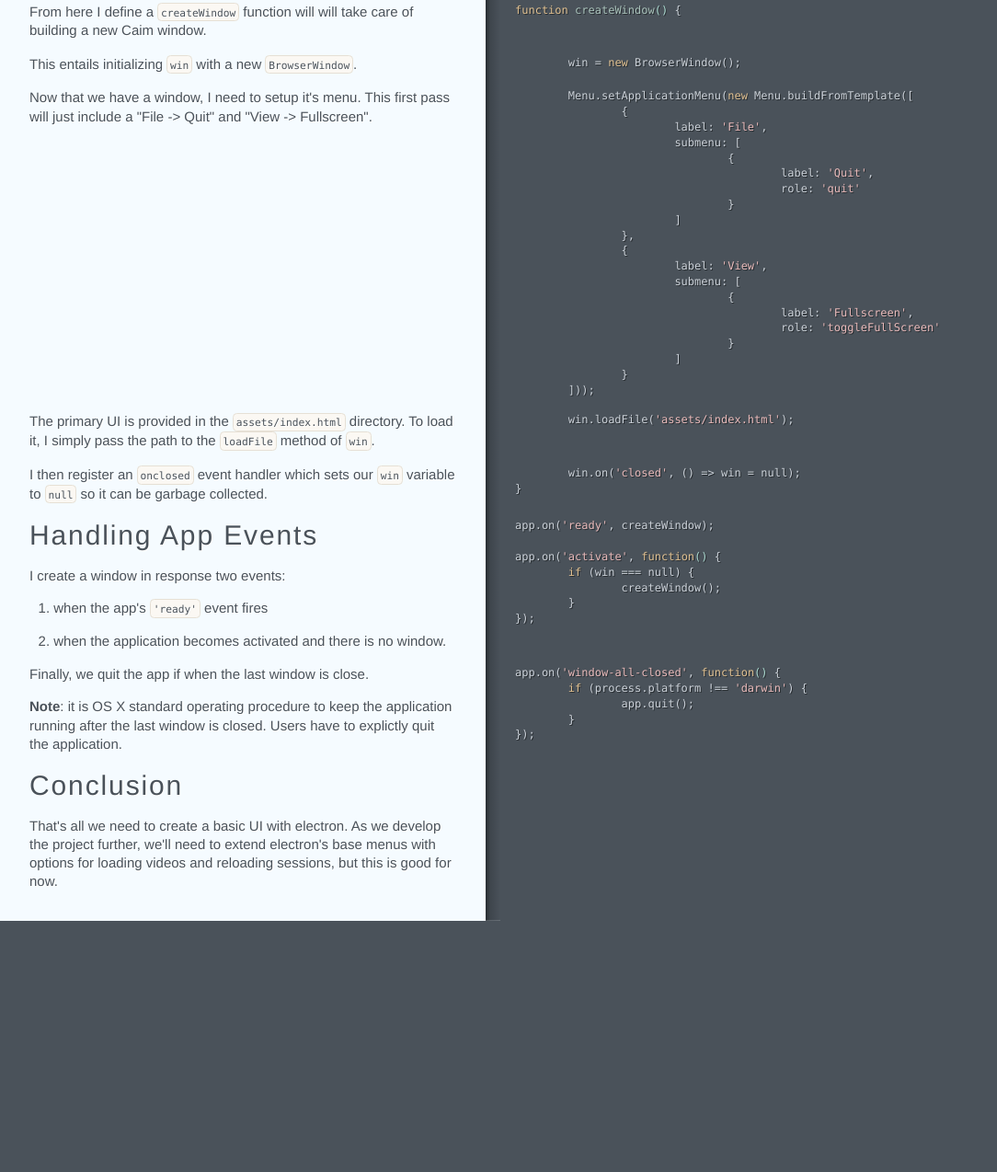
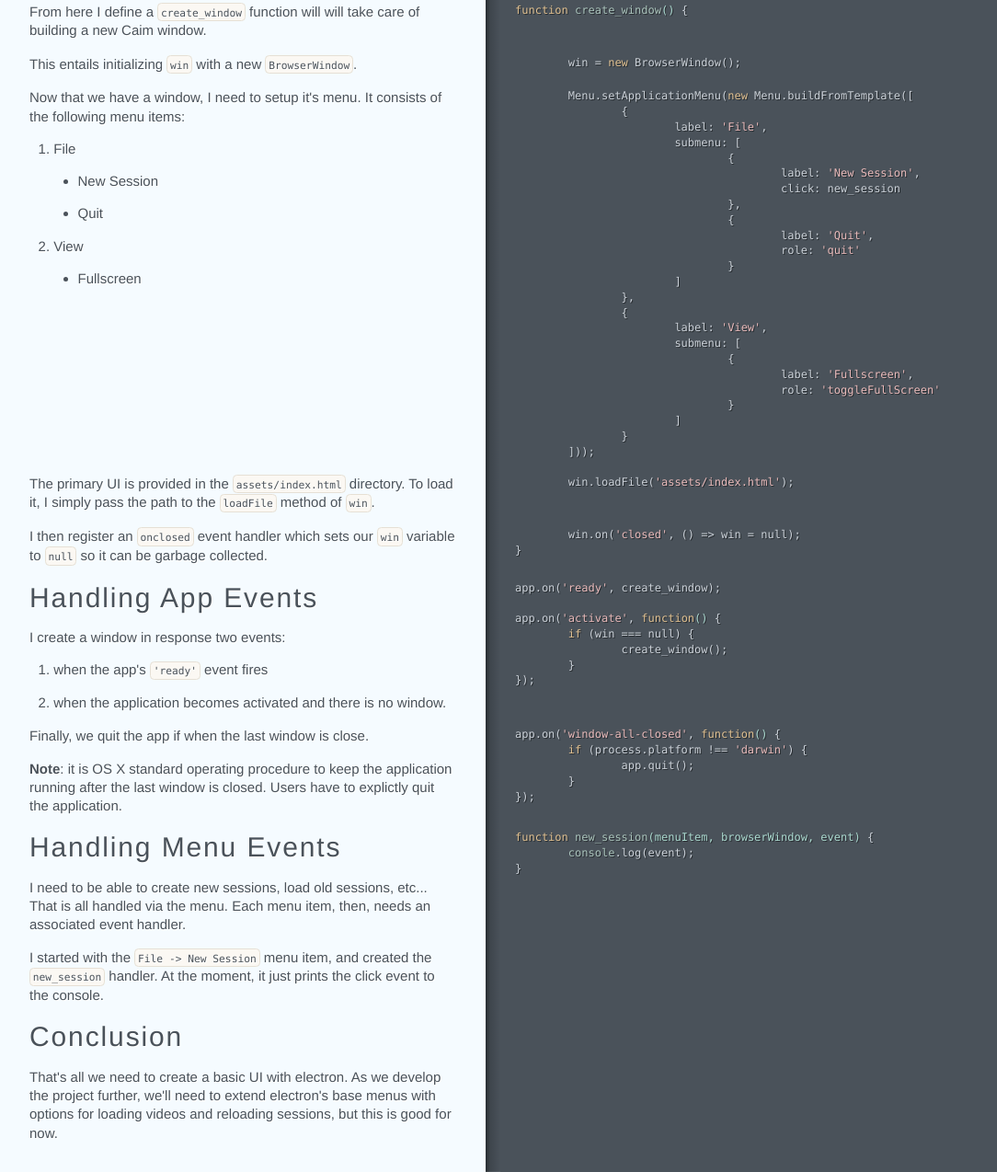
Before and after one commit to ELIFE-ASU/caim, an Electron app: page docs/main.html in a window 1280 px wide. Shown: the part 629-1903 px from the top of the page at 92% size, without its empty margins (0-1084 px from the left). Before the commit the page ends 1630 px from the top, so only its background shows below. Drawn offline with Linux system fonts and the light colour scheme.

Commit message:
Add the File -> New Session menu item
This menu item will allow the user to create a new session from
a video file. At the moment, however, it only prints the click
event that is triggered when the item is selected.

```diff
--- a/docs/assets/behavior.js
+++ b/docs/assets/behavior.js
@@ -63,6 +63,14 @@ f.event={add:function(a,c,d,e,g){var h,i,j,k,l,m,n,o,p,q,r,s;if(!(a.nodeType===3
                 "level": 2,
                 "title": "Handling App Events",
                 "slug": "handling-app-events"
+              },
+              "depth": 2
+            }, {
+              "type": "heading",
+              "data": {
+                "level": 2,
+                "title": "Handling Menu Events",
+                "slug": "handling-menu-events"
               },
               "depth": 2
             }, {
--- a/docs/main.html
+++ b/docs/main.html
@@ -17,13 +17,27 @@ will be our application object, and I&#39;ll use the latter to create
 windows.</p></div></div><div class="code"><div class="wrapper"><span class="hljs-keyword">const</span> {app, BrowserWindow, Menu} = <span class="hljs-built_in">require</span>(<span class="hljs-string">'electron'</span>);</div></div></div><div class="segment"><div class="comments "><div class="wrapper"><h2 id="creating-windows">Creating Windows</h2>
 <p>I then need to create a global variable to keep track of our active
 window. Caim is to be designed as a single-window application, so I
-don&#39;t need <code>win</code> to be an array.</p></div></div><div class="code"><div class="wrapper"><span class="hljs-keyword">let</span> win = <span class="hljs-literal">null</span>;</div></div></div><div class="segment"><div class="comments "><div class="wrapper"><p>From here I define a <code>createWindow</code> function will will take care of
-building a new Caim window.</p></div></div><div class="code"><div class="wrapper"><span class="hljs-function"><span class="hljs-keyword">function</span> <span class="hljs-title">createWindow</span>(<span class="hljs-params"></span>) </span>{</div></div></div><div class="segment"><div class="comments "><div class="wrapper"><p>This entails initializing <code>win</code> with a new <code>BrowserWindow</code>.</p></div></div><div class="code"><div class="wrapper">	win = <span class="hljs-keyword">new</span> BrowserWindow();</div></div></div><div class="segment"><div class="comments "><div class="wrapper"><p>Now that we have a window, I need to setup it&#39;s menu. This
-first pass will just include a &quot;File -&gt; Quit&quot; and
-&quot;View -&gt; Fullscreen&quot;.</p></div></div><div class="code"><div class="wrapper">	Menu.setApplicationMenu(<span class="hljs-keyword">new</span> Menu.buildFromTemplate([
+don&#39;t need <code>win</code> to be an array.</p></div></div><div class="code"><div class="wrapper"><span class="hljs-keyword">let</span> win = <span class="hljs-literal">null</span>;</div></div></div><div class="segment"><div class="comments "><div class="wrapper"><p>From here I define a <code>create_window</code> function will will take care of
+building a new Caim window.</p></div></div><div class="code"><div class="wrapper"><span class="hljs-function"><span class="hljs-keyword">function</span> <span class="hljs-title">create_window</span>(<span class="hljs-params"></span>) </span>{</div></div></div><div class="segment"><div class="comments "><div class="wrapper"><p>This entails initializing <code>win</code> with a new <code>BrowserWindow</code>.</p></div></div><div class="code"><div class="wrapper">	win = <span class="hljs-keyword">new</span> BrowserWindow();</div></div></div><div class="segment"><div class="comments "><div class="wrapper"><p>Now that we have a window, I need to setup it&#39;s menu.
+It consists of the following menu items:</p>
+<ol>
+<li>File<ul>
+<li>New Session</li>
+<li>Quit</li>
+</ul>
+</li>
+<li>View<ul>
+<li>Fullscreen</li>
+</ul>
+</li>
+</ol></div></div><div class="code"><div class="wrapper">	Menu.setApplicationMenu(<span class="hljs-keyword">new</span> Menu.buildFromTemplate([
 		{
 			label: <span class="hljs-string">'File'</span>,
 			submenu: [
+				{
+					label: <span class="hljs-string">'New Session'</span>,
+					click: new_session
+				},
 				{
 					label: <span class="hljs-string">'Quit'</span>,
 					role: <span class="hljs-string">'quit'</span>
@@ -41,19 +55,18 @@ first pass will just include a &quot;File -&gt; Quit&quot; and
 		}
 	]));</div></div></div><div class="segment"><div class="comments "><div class="wrapper"><p>The primary UI is provided in the <code>assets/index.html</code>
 directory. To load it, I simply pass the path to the
-<code>loadFile</code> method of <code>win</code>.</p></div></div><div class="code"><div class="wrapper">	win.loadFile(<span class="hljs-string">'assets/index.html'</span>);
-	</div></div></div><div class="segment"><div class="comments "><div class="wrapper"><p>I then register an <code>onclosed</code> event handler which sets our
+<code>loadFile</code> method of <code>win</code>.</p></div></div><div class="code"><div class="wrapper">	win.loadFile(<span class="hljs-string">'assets/index.html'</span>);</div></div></div><div class="segment"><div class="comments "><div class="wrapper"><p>I then register an <code>onclosed</code> event handler which sets our
 <code>win</code> variable to <code>null</code> so it can be garbage collected.</p></div></div><div class="code"><div class="wrapper">	win.on(<span class="hljs-string">'closed'</span>, () =&gt; win = <span class="hljs-literal">null</span>);
 }</div></div></div><div class="segment"><div class="comments "><div class="wrapper"><h2 id="handling-app-events">Handling App Events</h2>
 <p>I create a window in response two events:</p>
 <ol>
 <li>when the app&#39;s <code>&#39;ready&#39;</code> event fires</li>
 <li>when the application becomes activated and there is no window.</li>
-</ol></div></div><div class="code"><div class="wrapper">app.on(<span class="hljs-string">'ready'</span>, createWindow);
+</ol></div></div><div class="code"><div class="wrapper">app.on(<span class="hljs-string">'ready'</span>, create_window);
 
 app.on(<span class="hljs-string">'activate'</span>, <span class="hljs-function"><span class="hljs-keyword">function</span>(<span class="hljs-params"></span>) </span>{
 	<span class="hljs-keyword">if</span> (win === <span class="hljs-literal">null</span>) {
-		createWindow();
+		create_window();
 	}
 });</div></div></div><div class="segment"><div class="comments "><div class="wrapper"><p>Finally, we quit the app if when the last window is close.</p>
 <p><strong>Note</strong>: it is OS X standard operating procedure to keep the
@@ -62,7 +75,15 @@ explictly quit the application.</p></div></div><div class="code"><div class="wra
 	<span class="hljs-keyword">if</span> (process.platform !== <span class="hljs-string">'darwin'</span>) {
 		app.quit();
 	}
-});</div></div></div><div class="segment"><div class="comments "><div class="wrapper"><h2 id="conclusion">Conclusion</h2>
+});</div></div></div><div class="segment"><div class="comments "><div class="wrapper"><h2 id="handling-menu-events">Handling Menu Events</h2>
+<p>I need to be able to create new sessions, load old sessions,
+etc... That is all handled via the menu. Each menu item, then, needs
+an associated event handler.</p>
+<p>I started with the <code>File -&gt; New Session</code> menu item, and created the
+<code>new_session</code> handler.  At the moment, it just prints the click event
+to the console.</p></div></div><div class="code"><div class="wrapper"><span class="hljs-function"><span class="hljs-keyword">function</span> <span class="hljs-title">new_session</span>(<span class="hljs-params">menuItem, browserWindow, event</span>) </span>{
+	<span class="hljs-built_in">console</span>.log(event);
+}</div></div></div><div class="segment"><div class="comments "><div class="wrapper"><h2 id="conclusion">Conclusion</h2>
 <p>That&#39;s all we need to create a basic UI with electron. As we develop
 the project further, we&#39;ll need to extend electron&#39;s base menus with
 options for loading videos and reloading sessions, but this is good
```
Also changed, not shown: main.js (+25 -3 lines).
